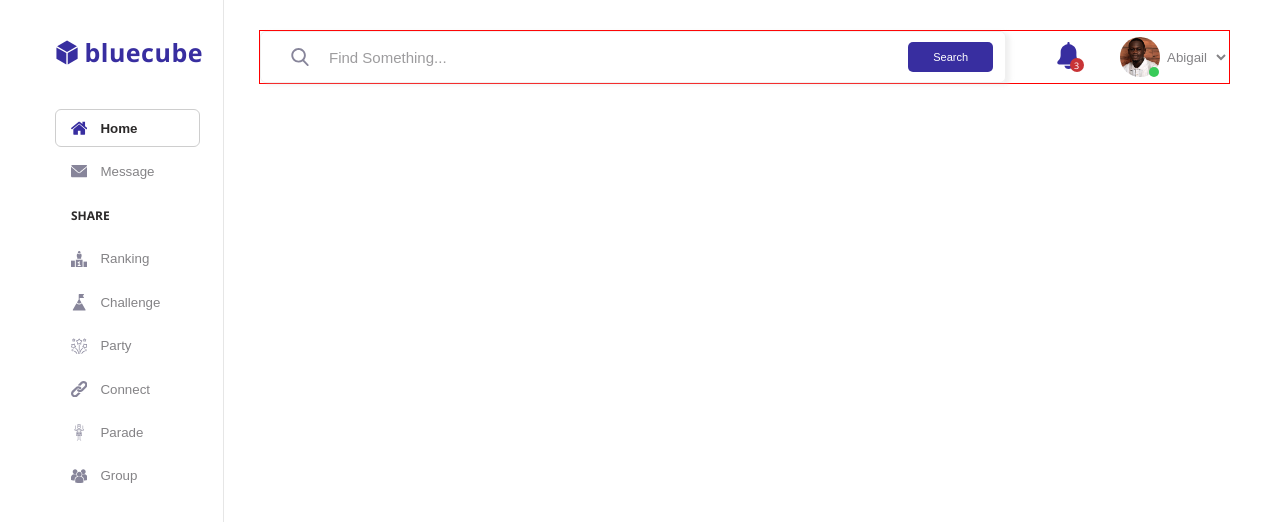
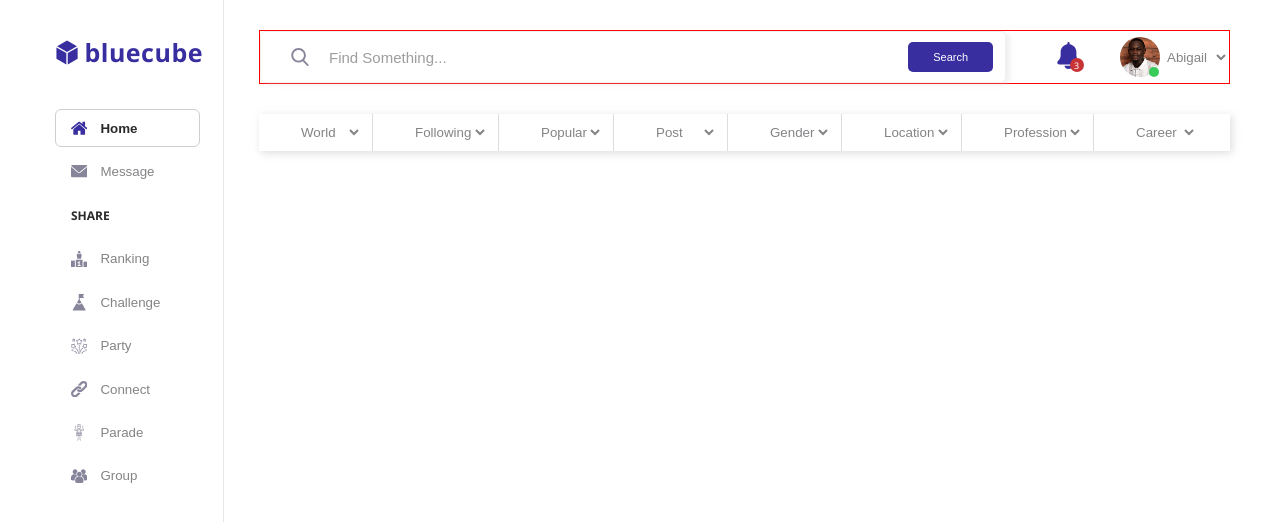
Before and after one commit to genral-walker/bluecode-Assessment, a React (Create React App) app: page / in a window 1280 px wide. Shown: the top 522 px of the page. Built offline with nearby package versions, Linux system fonts and the light colour scheme.

Commit message:
finish select section.

```diff
--- a/src/components/App.js
+++ b/src/components/App.js
@@ -26,7 +26,7 @@ const App = () => {
           </form>
 
           <div className='notifications'>
-            <span onClick={()=> toggleState()}>
+            <span onClick={() => toggleState()}>
               <Bell />
               <p>3</p>
             </span>
@@ -44,6 +44,66 @@ const App = () => {
           {state && <ChatBox />}
         </nav>
 
+        <div className='selects'>
+
+          <div>
+            <select>
+              <option>World</option>
+              <option>Gender</option>
+            </select>
+          </div>
+
+          <div>
+            <select>
+              <option>Following</option>
+              <option>Gender</option>
+            </select>
+          </div>
+
+          <div>
+            <select>
+              <option>Popular</option>
+              <option>Gender</option>
+            </select>
+          </div>
+
+          <div>
+            <select>
+              <option>Post</option>
+              <option>Gender</option>
+            </select>
+          </div>
+
+          <div>
+            <select>
+              <option>Gender</option>
+              <option>Gender</option>
+            </select>
+          </div>
+
+          <div>
+            <select>
+              <option>Location</option>
+              <option>Gender</option>
+            </select>
+          </div>
+
+          <div>
+            <select>
+              <option>Profession</option>
+              <option>Gender</option>
+            </select>
+          </div>
+
+          <div>
+            <select>
+              <option>Career</option>
+              <option>Gender</option>
+            </select>
+          </div>
+
+        </div>
+
       </main>
     </div>
   );
--- a/src/components/App.scss
+++ b/src/components/App.scss
@@ -167,3 +167,20 @@ textarea {
     }
   }
 }
+
+
+
+
+.selects {
+  @include flex-between;
+  justify-content: space-evenly;
+  margin: 3rem 0;
+  box-shadow: 2px 2px 8px rgba($color-text-light, 0.7);
+  div {
+    width: min-content;
+    padding: 1rem 1rem 1rem 1.5rem ;
+    &:not(:last-of-type) {
+      border-right: 1px solid rgba($color-text-light, 0.7);
+    }
+  }
+}
```
